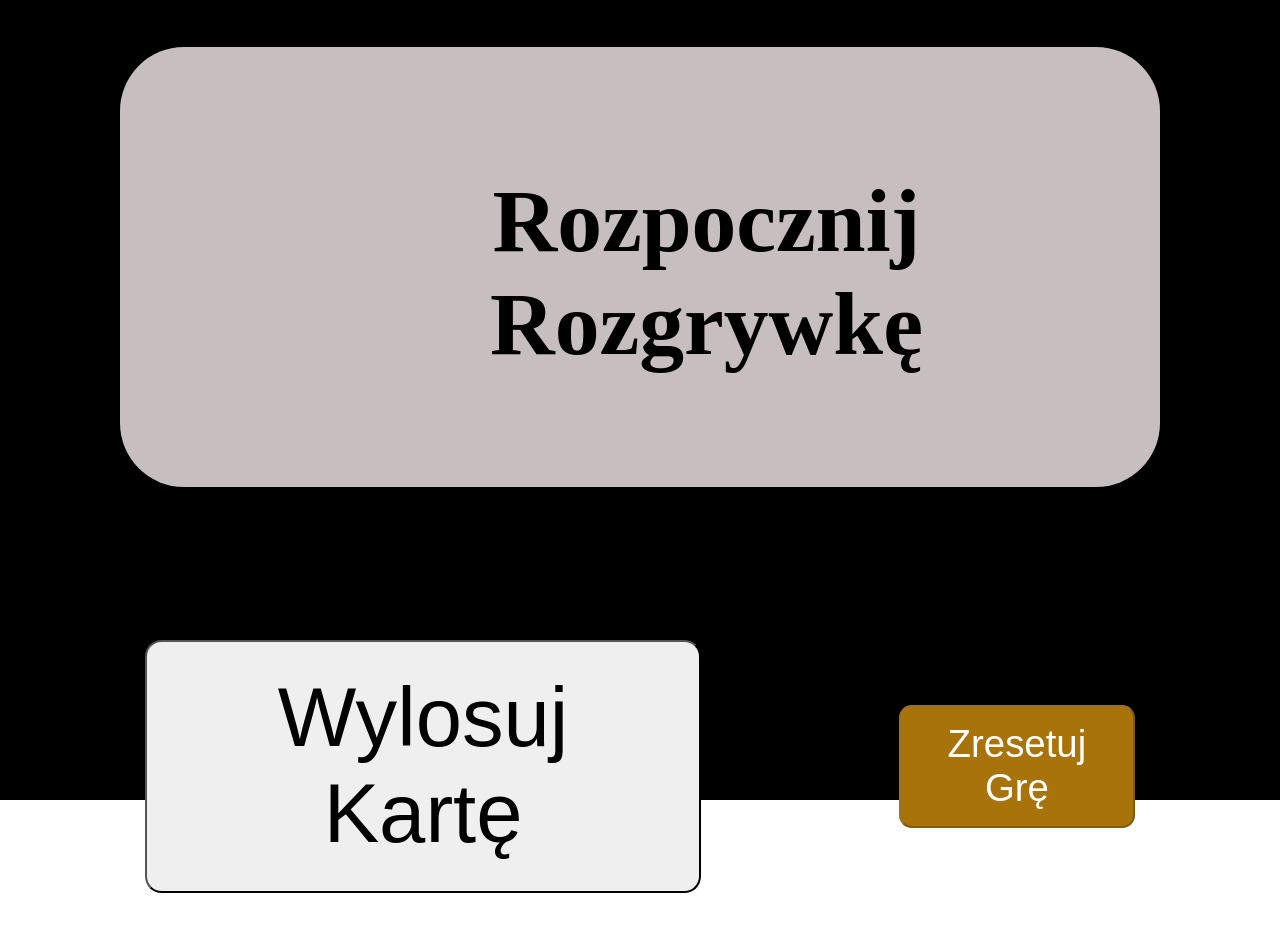
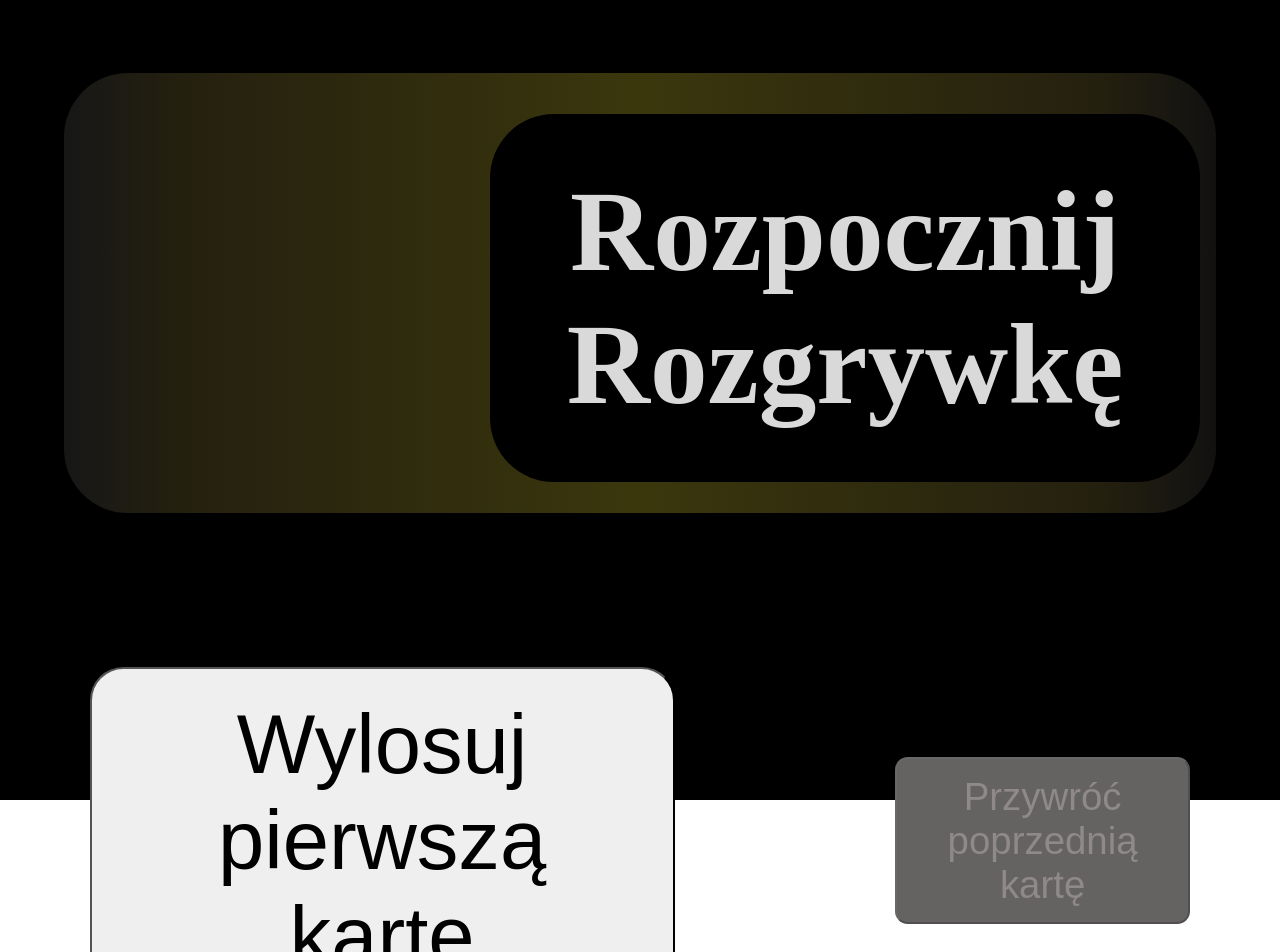
Before and after one commit to BunS16547/wiedzmin-karty, a React (Vite) app: page / in a window 1280 px wide. Shown: the top 952 px of the page. Before the commit the page ends 918 px from the top, so only its background shows below. Built offline with nearby package versions, Linux system fonts and the light colour scheme.

Commit message:
dodanie lepszych styli, dodanie lepszego tasowania kart, dodanie opcji zobaczenia poprzedniej karty

```diff
--- a/src/App.css
+++ b/src/App.css
@@ -17,8 +17,7 @@
     align-items: center;
     gap: 6vw;
 
-    padding: 1vh 5vw 1vh;
-}
+    padding: 3vh 5vw;
 
     main {
         display: flex;
@@ -27,9 +26,8 @@ main {
         gap: 10vw;
     }
 
-.absolute-text {
-
-    font-size: 6vw;
+    .info-text {
+        font-size: 5.5vw;
         text-align: center;
         color: white;
     }
@@ -45,6 +43,21 @@ main {
         border-radius: 5vw;
     }
 
+    .reset-game {
+        padding: 1.2vw 3vw;
+        font-size: 3vw;
+        border-radius: 1vw;
+        background-color: #da0707;
+        color: white;
+
+        transition: all .15s ease-in;
+
+        &:active {
+            box-shadow: 1px 1px 12px rgba(173, 1, 1, 0.5), -1px -1px 12px rgba(173, 1, 1, 0.5);
+            background-color: #650505;
+        }
+    }
+
     .action-buttons {
         display: flex;
         justify-content: center;
@@ -54,15 +67,21 @@ main {
         gap: 20%;
     }
 
-.roll-card {
+    .roll-next-card {
         padding: 2.2vw 7vw;
         font-size: 6.5vw;
-    border-radius: 1.3vw;
+        border-radius: 2.6vw;
 
         transition: all .15s ease-in;
+
+        &:active {
+            color: white;
+            background-color: #494747;
+            box-shadow: 1px 1px 6px rgba(82, 80, 80, 0.5), -1px -1px 6px rgba(82, 80, 80, 0.5);
+        }
     }
 
-.reset {
+    .show-previous-card {
         padding: 1.2vw 3vw;
         font-size: 3vw;
         border-radius: 1vw;
@@ -71,11 +90,15 @@ main {
 
         transition: all .15s ease-in;
 
+        &:active {
+            background-color: #abab0d;
+            box-shadow: 1px 1px 12px rgba(91, 73, 1, 0.5), -1px -1px 12px rgba(91, 73, 1, 0.5);
+        }
     }
 
-.roll-card:active, .reset:active {
-    color: red;
-    box-shadow: 1px 1px 12px white, -1px -1px 12px white;
+    .roll-next-card:disabled, .show-previous-card:disabled, .reset-game:disabled {
+        background-color: #656262;
+        color: #8f8989;
     }
 
     .card {
@@ -83,7 +106,12 @@ main {
         height: 100%;
 
         border-radius: 5vw;
-    background-color: #c7bfbf;
+        background: linear-gradient(to right,
+        rgba(66, 65, 65, 0.35),
+        rgba(103, 92, 43, 0.35) 10%,
+        rgba(168, 157, 36, 0.35) 50%,
+        rgba(103, 92, 43, 0.35) 90%,
+        rgba(49, 48, 48, 0.35));
 
         display: grid;
         place-items: center;
@@ -91,8 +119,6 @@ main {
 
     .card-image-wrapper {
         aspect-ratio: 1 / 1.5;
-
-    border-radius: 3em;
 
         @media (max-width: 600px) {
             width: 70%;
@@ -105,14 +131,23 @@ main {
         place-items: center;
 
         & h1 {
-        color: black;
-        font-size: 7vw;
+            color: rgba(255, 255, 255, 0.85);
+            font-size: 9vw;
             text-align: center;
+
+            background-color: black;
+            border-radius: 5vw;
+            padding: 4vw 6vw;
         }
 
         & img {
             width: 100%;
             height: 100%;
-        border-radius: 3em;
+
+            border-radius: 5vw;
+
+            box-shadow: inset 10px 10px 10px rgba(103, 99, 95, 0.35),
+            inset -10px -10px 10px rgba(103, 99, 95, 0.35);
         }
     }
+}
--- a/src/App.tsx
+++ b/src/App.tsx
@@ -1,4 +1,3 @@
-import './App.css'
 import {useState} from "react";
 import Card from "./Card.tsx";
 import createDeck from "./createDeck.ts";
@@ -7,8 +6,13 @@ function App() {
 	const [cardNumber, setCardNumber] = useState<number>(0);
 	const [cardDeck, setCardDeck] = useState<number[]>(createDeck(36));
 	const [canClick, setCanClick] = useState<boolean>(true);
+	const [previousNumbers, setPreviousNumbers] = useState<number[]>([]);
 
 	const cardCounter = cardDeck.length;
+
+	function rand(listLength: number) {
+		return Math.floor(Math.random() * listLength);
+	}
 
 	function delayClick(time: number) {
 		setCanClick(false);
@@ -16,31 +20,48 @@ function App() {
 		setTimeout(() => setCanClick(true), time);
 	}
 
-	function rand(listLength: number) {
-		return Math.floor(Math.random() * listLength);
-	}
-
-	function removeCardFromDeck(numberToRemove: number) {
-		setCardDeck(rolledNums => {
-			return rolledNums.filter(num => num != numberToRemove);
-		})
-	}
-
-	function resetCards() {
+	function resetGame() {
+		if (cardCounter == 36) {
+			return;
+		}
 
 		setCardNumber(0);
 		setCardDeck(createDeck(36));
-		delayClick(2000);
+		setPreviousNumbers([]);
+
+		delayClick(1500);
 	}
 
-	function lowerCardCounter(randomNumber: number) {
+	function showPreviousCard() {
+		if (cardCounter >= 35) {
+			return;
+		}
+		const currCardNumber = cardNumber;
+
+		setCardDeck(cards => [...cards, currCardNumber]);
+		setCardNumber(previousNumbers[previousNumbers.length - 1] ?? 0);
+
+		setPreviousNumbers(previousCards => {
+			previousCards.pop();
+			return previousCards;
+		})
+
+		delayClick(3000);
+	}
+
+	function updateDeckAndCardNumber(randomNumber: number) {
+		const currCardNumber = cardNumber;
+
 		setCardNumber(randomNumber);
-		removeCardFromDeck(randomNumber);
+		setCardDeck(cards => {
+			return cards.filter(num => num != randomNumber);
+		})
+		setPreviousNumbers(previousCards => [...previousCards, currCardNumber]);
 
 		console.log("Wylosowana: ", randomNumber);
 	}
 
-	function rollNumber() {
+	function rollNextCard() {
 		if (cardCounter == 0) {
 			return;
 		}
@@ -48,21 +69,28 @@ function App() {
 		const randomIndex = rand(cardDeck.length);
 		const randomNum = cardDeck[randomIndex];
 
-		lowerCardCounter(randomNum);
+		updateDeckAndCardNumber(randomNum);
+
 		delayClick(3000);
 	}
 
+	const cardCounterLastDigit = Number.parseInt(String(cardCounter).at(-1) ?? "0");
+
 	const textMessage = cardCounter > 0
-		? `Pozostał${cardCounter == 1 ? "a" : cardCounter < 5 ? "y" : "o"} ${cardCounter} kart${cardCounter == 1 ? "a" : cardCounter < 5 ? "y" : ""} eksploracji miast`
+		? `Pozostał${cardCounterLastDigit == 1 ? "a" : cardCounterLastDigit < 5 ? "y" : "o"}
+		 ${cardCounter}
+		 kart${cardCounterLastDigit == 1 ? "a" : cardCounterLastDigit < 5 ? "y" : ""} eksploracji miast`
 		: "Nie pozostały żadne inne karty";
-
-	// 30, 9, 6, 4, 8, 6, 9
 
 	return (
 		<div className={"main-container"}>
-			<div className={"absolute-text"}>
+			<h1 className={"info-text"}>
 				{textMessage}
-			</div>
+			</h1>
+
+			<button className={"reset-game"} onClick={resetGame} disabled={cardCounter == 36 || !canClick}>
+				Zresetuj Rozgrywkę
+			</button>
 
 			<main>
 				<div className={"card-wrapper"}>
@@ -70,12 +98,14 @@ function App() {
 				</div>
 
 				<div className={"action-buttons"}>
-					<button className={"roll-card"} onClick={rollNumber} disabled={cardCounter == 0 || !canClick}>
-						Wylosuj Kartę
+					<button className={"roll-next-card"} onClick={rollNextCard}
+					        disabled={cardCounter == 0 || !canClick}>
+						Wylosuj {cardCounter == 36 ? "pierwszą" : "następną"} kartę
 					</button>
 
-					<button className={"reset"} onClick={resetCards} disabled={cardCounter == 36 || !canClick}>
-						Zresetuj Grę
+					<button className={"show-previous-card"} onClick={showPreviousCard}
+					        disabled={cardCounter >= 35 || !canClick}>
+						Przywróć poprzednią kartę
 					</button>
 
 				</div>
--- a/src/createDeck.ts
+++ b/src/createDeck.ts
@@ -1,3 +1,31 @@
 export default function createDeck(lengthDeck: number) {
-	return Array.from({length: lengthDeck}, (_, i) => i + 1);
+	const deck = Array.from({length: lengthDeck}, (_, i) => i + 1);
+
+	let shuffledDeck = shuffle(deck);
+
+	for (let i = 0; i < 3; i++) {
+		shuffledDeck = shuffle(shuffledDeck);
+	}
+
+	return shuffledDeck;
 }
+
+function shuffle(array: number[]) {
+//   set the index to the arrays length
+	let i = array.length;
+	let j, temp;
+//   create a loop that subtracts everytime it iterates through
+	while (--i > 0) {
+//  create a random number and store it in a variable
+		j = Math.floor(Math.random() * (i + 1));
+// create a temporary position from the item of the random number
+		temp = array[j];
+// swap the temp with the position of the last item in the array
+		array[j] = array[i];
+// swap the last item with the position of the random number
+		array[i] = temp;
+	}
+
+	return array;
+// return[execute] the array when it completes::don't really need the console.log but helps to check
+}
```
Also changed, not shown: src/main.tsx (+6 -5 lines). Lines whose indentation alone changed are shown as unchanged.
